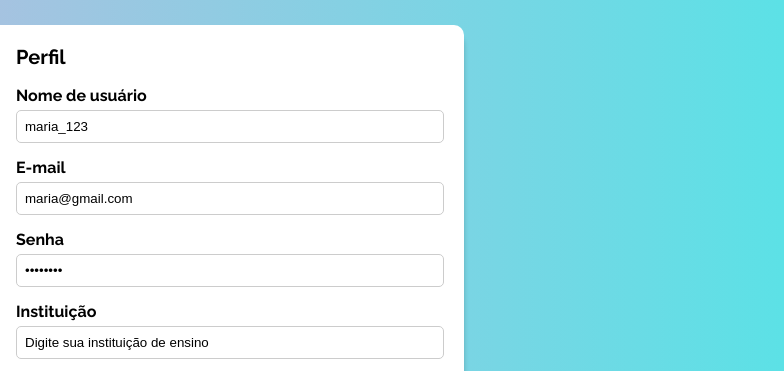
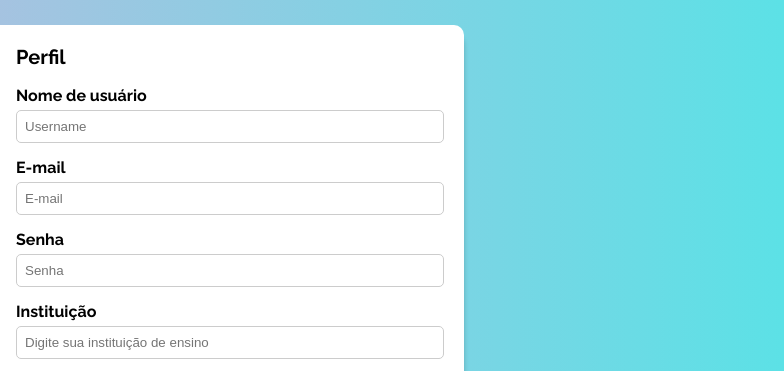
Before and after one commit to LarissaEvelyn/Projeto-PI, a plain HTML site: page login/perfil.html in a window 1280 px wide. Shown: the part 91-462 px from the top of the page, 496-1280 px from the left. Drawn offline with Linux system fonts and the light colour scheme.

Commit message:
Atualização

```diff
--- a/login/perfil.html
+++ b/login/perfil.html
@@ -51,16 +51,16 @@
                 <h2>Perfil</h2>
                 <form>
                     <label for="username">Nome de usuário</label>
-                    <input type="text" id="username" value="maria_123">
+                    <input type="text" id="username" placeholder="Username">
 
                     <label for="email">E-mail</label>
-                    <input type="email" id="email" value="maria@gmail.com">
+                    <input type="email" id="email" placeholder="E-mail">
 
                     <label for="password">Senha</label>
-                    <input type="password" id="password" value="********">
+                    <input type="password" id="password" placeholder="Senha">
 
                     <label for="institution">Instituição</label>
-                    <input type="text" id="institution" value="Digite sua instituição de ensino">
+                    <input type="text" id="institution" placeholder="Digite sua instituição de ensino">
 
                     <label for="resume">Anexe seu currículo</label>
                     <input type="file" name="resume"><br><br>
```
